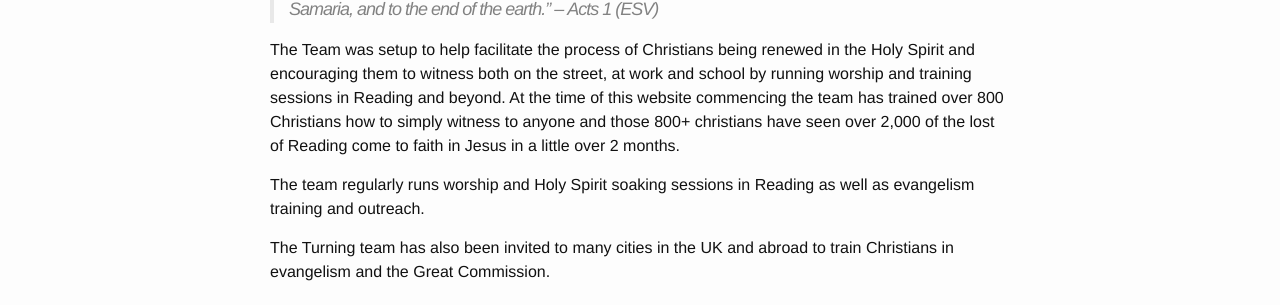
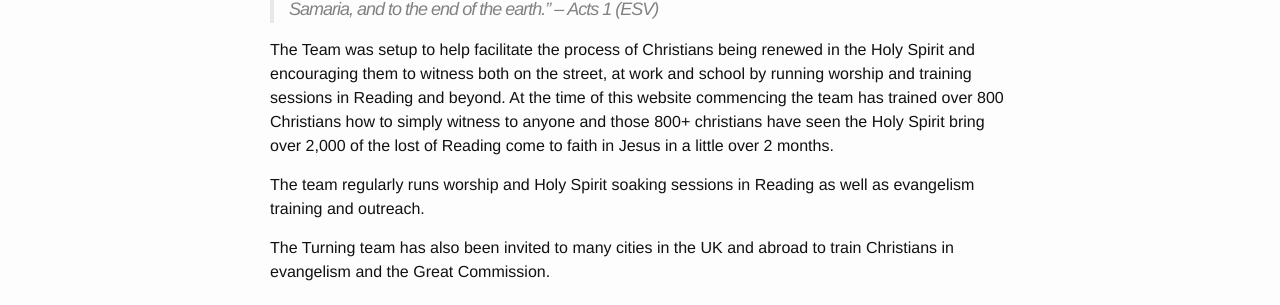
Before and after one commit to readingoutreach/Reading-Festival-Outreach-2016, a Jekyll site: the page built from turning.md, in a window 1280 px wide. Shown: the part 1026-1331 px from the top of the page. Built offline with Jekyll 4.4.1, drawn with Linux system fonts in a browser that asks for light colours.

Commit message:
more fixes

```diff
--- a/turning.md
+++ b/turning.md
@@ -20,7 +20,7 @@ They hold to Jesus' commandment to baptism of the Holy Spirit as a integral part
 
 > 4 And while staying[a] with them he ordered them not to depart from Jerusalem, but to wait for the promise of the Father, which, he said, “you heard from me; 5 for John baptized with water, but you will be baptized with[b] the Holy Spirit not many days from now.” ... 8 But you will receive power when the Holy Spirit has come upon you, and you will be my witnesses in Jerusalem and in all Judea and Samaria, and to the end of the earth.” – Acts 1 (ESV)
 
-The Team was setup to help facilitate the process of Christians being renewed in the Holy Spirit and encouraging them to witness both on the street, at work and school by running worship and training sessions in Reading and beyond. At the time of this website commencing the team has trained over 800 Christians how to simply witness to anyone and those 800+ christians have seen over 2,000 of the lost of Reading come to faith in Jesus in a little over 2 months.
+The Team was setup to help facilitate the process of Christians being renewed in the Holy Spirit and encouraging them to witness both on the street, at work and school by running worship and training sessions in Reading and beyond. At the time of this website commencing the team has trained over 800 Christians how to simply witness to anyone and those 800+ christians have seen the Holy Spirit bring over 2,000 of the lost of Reading come to faith in Jesus in a little over 2 months.
 
 The team regularly runs worship and Holy Spirit soaking sessions in Reading as well as evangelism training and outreach.
 
```
